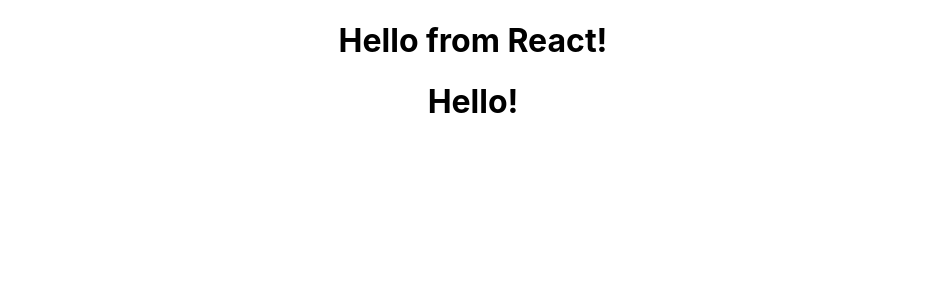
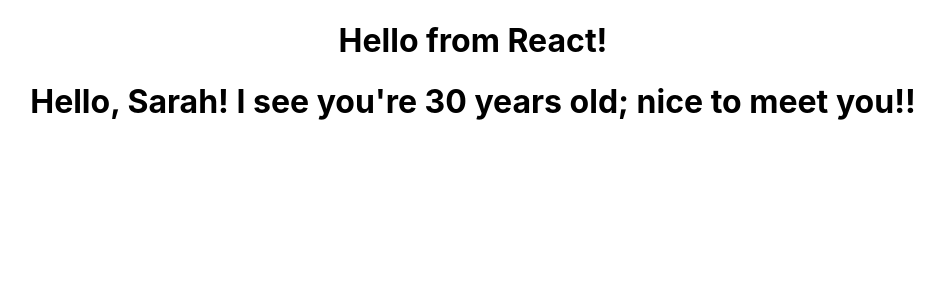
Before and after one commit to Roybin0/react00, a React (Create React App) app in the folder my-app/: page / in a window 1280 px wide. Shown: the top 300 px of the page, without its empty margins (167-1111 px from the left). Built offline with nearby package versions, Linux system fonts and the light colour scheme.

Commit message:
Stateless functional component with props

```diff
--- a/my-app/src/App.js
+++ b/my-app/src/App.js
@@ -7,7 +7,7 @@
   return (
     <div className="App">
       <FunctionalGreeting />
-      <FunctionalGreetingWithProps />
+      <FunctionalGreetingWithProps greeting="nice to meet you!" name="Sarah" age="30" />
     </div>
   );
 }
--- a/my-app/src/components/FunctionalGreetingWithProps.js
+++ b/my-app/src/components/FunctionalGreetingWithProps.js
@@ -1,5 +1,8 @@
 import React from "react";
 
-const FunctionalGreetingWithProps = () => <h1>Hello!</h1>
+const FunctionalGreetingWithProps = (props) => {
+    console.log(props)
+    return <h1>Hello, {props.name}! I see you're {props.age} years old; {props.greeting}!</h1>
+}
 
 export default FunctionalGreetingWithProps
```
